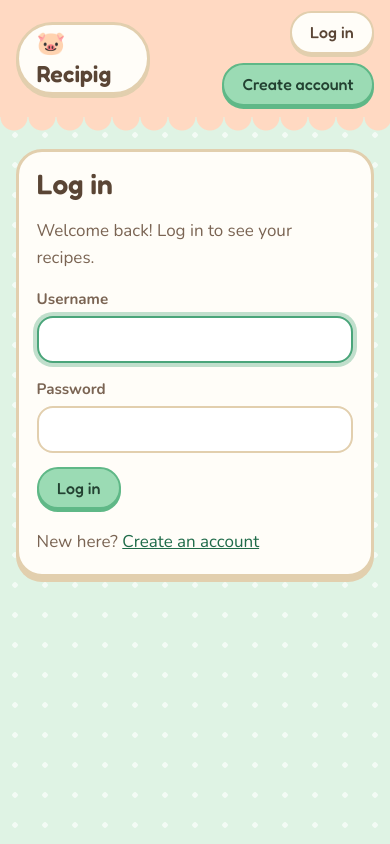
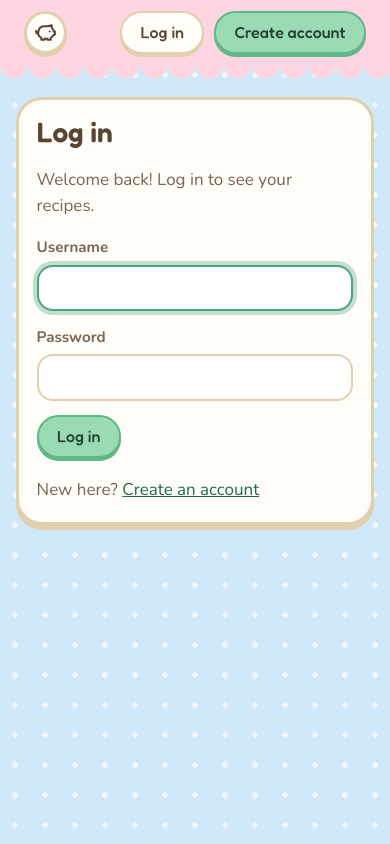
Before and after one commit to lura-kimbell/recipig, an Angular app in the folder frontend/: page /login in a window 390 px wide. Built offline with nearby package versions, Linux system fonts and the light colour scheme; no server answers.

Commit message:
visual tweaks

```diff
--- a/frontend/src/app/app.ts
+++ b/frontend/src/app/app.ts
@@ -12,7 +12,10 @@ import { AuthService } from './auth.service';
   template: `
     <header class="topbar">
       <div class="topbar-inner">
-        <a routerLink="/" class="brand">🐷 Recipig</a>
+        <a routerLink="/" class="brand">
+          <span class="brand-icon" aria-hidden="true"></span>
+          <span class="brand-name">Recipig</span>
+        </a>
         @if (auth.user(); as user) {
           <div class="topbar-actions">
             <div class="menu-wrap">
--- a/frontend/src/index.html
+++ b/frontend/src/index.html
@@ -5,7 +5,7 @@
     <title>Recipig</title>
     <base href="/" />
     <meta name="viewport" content="width=device-width, initial-scale=1" />
-    <meta name="theme-color" content="#ffd9c2" />
+    <meta name="theme-color" content="#ffd5e1" />
     <link rel="icon" type="image/svg+xml" href="favicon.svg" />
     <link rel="preconnect" href="https://fonts.googleapis.com" />
     <link rel="preconnect" href="https://fonts.gstatic.com" crossorigin />
--- a/frontend/src/styles.css
+++ b/frontend/src/styles.css
@@ -1,5 +1,5 @@
 /*
- * Recipig look: a cosy, pastel village. Soft meadow background with polka dots,
+ * Recipig look: a cosy, pastel village. Soft sky-blue background with polka dots,
  * chunky outlines, flat offset shadows (like paper tiles) and pill buttons.
  * Everything is driven by the tokens below. Light theme only, even when the OS is dark.
  */
@@ -11,8 +11,8 @@
   --font-body: 'Nunito', ui-rounded, 'Hiragino Maru Gothic ProN', system-ui, -apple-system, 'Segoe UI', sans-serif;
 
   /* Surfaces */
-  --meadow: #dff3e4;
-  --dot: #f3fbf5;
+  --meadow: #cfe9fa;
+  --dot: #f0f8fe;
   --cloud: #fffdf8;
   --field: #ffffff;
   --outline: #e2cfae;
@@ -89,7 +89,7 @@ h3 {
 .topbar {
   position: relative;
   z-index: 5;
-  background: var(--peach);
+  background: var(--blossom);
 }
 /* Scalloped hem */
 .topbar::after {
@@ -99,20 +99,21 @@ h3 {
   right: 0;
   top: 100%;
   height: 14px;
-  background: radial-gradient(circle at 14px 0, var(--peach) 13px, transparent 14px) 0 0 / 28px 14px repeat-x;
+  background: radial-gradient(circle at 14px 0, var(--blossom) 13px, transparent 14px) 0 0 / 28px 14px repeat-x;
 }
 .topbar-inner {
   display: flex;
   align-items: center;
   justify-content: space-between;
   gap: 1rem;
-  max-width: 860px;
-  margin: 0 auto;
-  padding: 0.7rem 1rem;
+  /* Full width, so the logo and the menu sit near the page edges rather than over the content column. */
+  padding: 0.7rem 1.5rem;
 }
 /* The logo sits on a little nameplate */
 .brand {
-  display: inline-block;
+  display: inline-flex;
+  align-items: center;
+  gap: 0.4rem;
   padding: 0.15rem 1.1rem 0.25rem;
   font: 600 1.45rem/1.3 var(--font-display);
   color: var(--bark);
@@ -121,6 +122,16 @@ h3 {
   border: 3px solid var(--outline);
   border-radius: 999px;
   box-shadow: 0 3px 0 var(--outline);
+}
+
+/* The same MingCute pig as the Pork tag, as a mask so it takes the text colour. */
+.brand-icon {
+  flex: none;
+  width: 1.1em;
+  height: 1.1em;
+  background: currentColor;
+  -webkit-mask: url('/tag-icons/pork.svg') center / contain no-repeat;
+  mask: url('/tag-icons/pork.svg') center / contain no-repeat;
 }
 
 .topbar-actions {
@@ -229,7 +240,8 @@ h3 {
   margin: 0;
   color: inherit;
   text-decoration: none;
-  background: var(--tile, var(--cloud));
+  /* Half-transparent tile colour; the card's contents stay fully opaque. */
+  background: color-mix(in srgb, var(--tile, var(--cloud)) 50%, transparent);
 }
 .recipe-card:hover {
   border-color: var(--leaf);
@@ -241,22 +253,19 @@ h3 {
 .recipe-card p {
   margin: 0.35rem 0 0;
 }
-.grid > li:nth-child(6n + 1) {
+.grid > li:nth-child(5n + 1) {
   --tile: var(--peach);
 }
-.grid > li:nth-child(6n + 2) {
-  --tile: var(--sky);
-}
-.grid > li:nth-child(6n + 3) {
+.grid > li:nth-child(5n + 2) {
   --tile: var(--butter);
 }
-.grid > li:nth-child(6n + 4) {
+.grid > li:nth-child(5n + 3) {
   --tile: var(--lilac);
 }
-.grid > li:nth-child(6n + 5) {
+.grid > li:nth-child(5n + 4) {
   --tile: var(--blossom);
 }
-.grid > li:nth-child(6n + 6) {
+.grid > li:nth-child(5n + 5) {
   --tile: var(--mint);
 }
 
@@ -814,6 +823,18 @@ details summary {
   .recipe-head {
     flex-direction: column;
   }
+  /* Just the pig on phones; the name stays for screen readers. */
+  .brand {
+    padding: 0.35rem;
+  }
+  .brand-name {
+    position: absolute;
+    width: 1px;
+    height: 1px;
+    overflow: hidden;
+    clip-path: inset(50%);
+    white-space: nowrap;
+  }
   .item-row > .section-input,
   .item-row > .section-input.grow {
     width: 100%;
```
